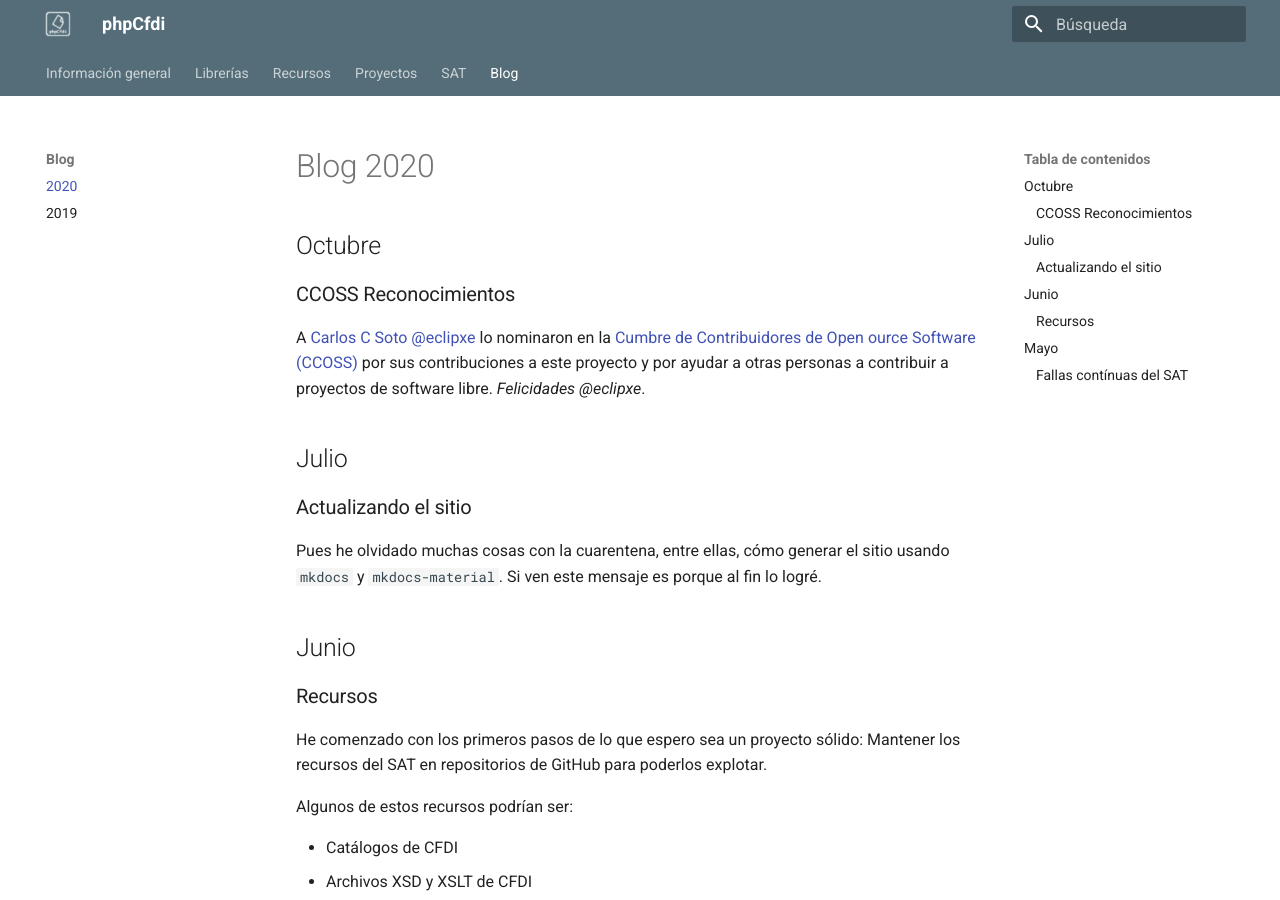
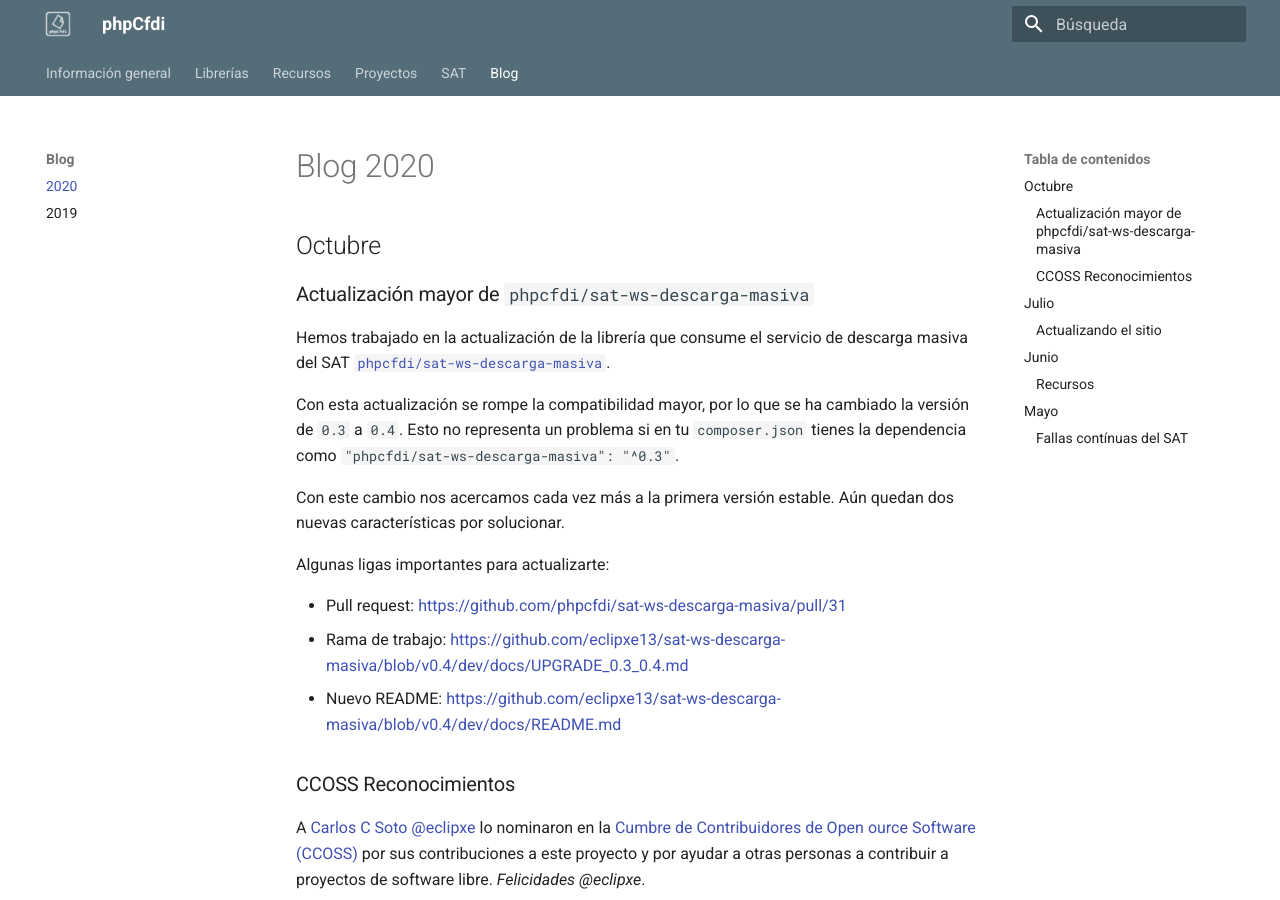
Before and after one commit to phpcfdi/www.phpcfdi.com, an MkDocs documentation site: the page built from docs/blog/index.md, in a window 1280 px wide and 900 px high. Built offline with MkDocs 1.6.1 and Material for MkDocs 9.7.7, drawn with Linux system fonts in a browser that asks for light colours.

Commit message:
Update phpcfdi/sat-ws-descarga-masiva

```diff
--- a/docs/blog/index.md
+++ b/docs/blog/index.md
@@ -1,6 +1,23 @@
 # Blog 2020
 
 ## Octubre
+
+### Actualización mayor de `phpcfdi/sat-ws-descarga-masiva`
+
+Hemos trabajado en la actualización de la librería que consume el servicio de descarga masiva del SAT
+[`phpcfdi/sat-ws-descarga-masiva`](https://github.com/phpcfdi/sat-ws-descarga-masiva).
+
+Con esta actualización se rompe la compatibilidad mayor, por lo que se ha cambiado la versión de `0.3` a `0.4`. Esto
+no representa un problema si en tu `composer.json` tienes la dependencia como `"phpcfdi/sat-ws-descarga-masiva": "^0.3"`.
+
+Con este cambio nos acercamos cada vez más a la primera versión estable.
+Aún quedan dos nuevas características por solucionar.
+
+Algunas ligas importantes para actualizarte:
+
+- Pull request: <https://github.com/phpcfdi/sat-ws-descarga-masiva/pull/31>
+- Rama de trabajo: <https://github.com/eclipxe13/sat-ws-descarga-masiva/blob/v0.4/dev/docs/UPGRADE_0.3_0.4.md>
+- Nuevo README: <https://github.com/eclipxe13/sat-ws-descarga-masiva/blob/v0.4/dev/docs/README.md>
 
 ### CCOSS Reconocimientos
 
```
